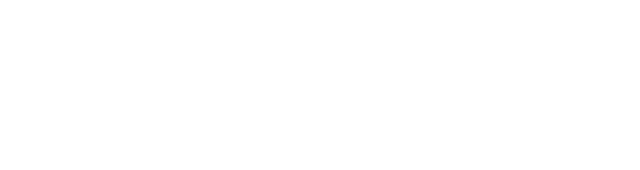
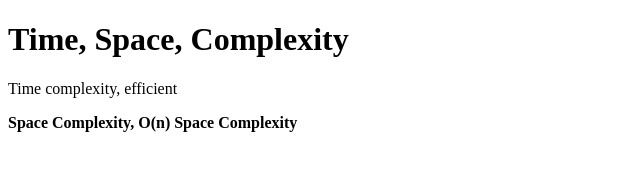
Before and after one commit to acciojob/time-and-space-complexity-Nishasaw, a website: page main.html in a window 1280 px wide. Shown: the whole page, without its empty margins (0-640 px from the left). Drawn offline with Linux system fonts and the light colour scheme.

Commit message:
created a submission

```diff
--- a/main.html
+++ b/main.html
@@ -8,6 +8,10 @@
 
 <body>
 	<!-- the entire body must be written by student -->
+	<h1>Time, Space, Complexity</h1>
+	<p>Time complexity, efficient</p>
+	<p><b>Space Complexity, O(n)</b>
+	<b>Space Complexity</b</p>
     <script type="text/javascript" src="./script.js">
 </script>
 
```
